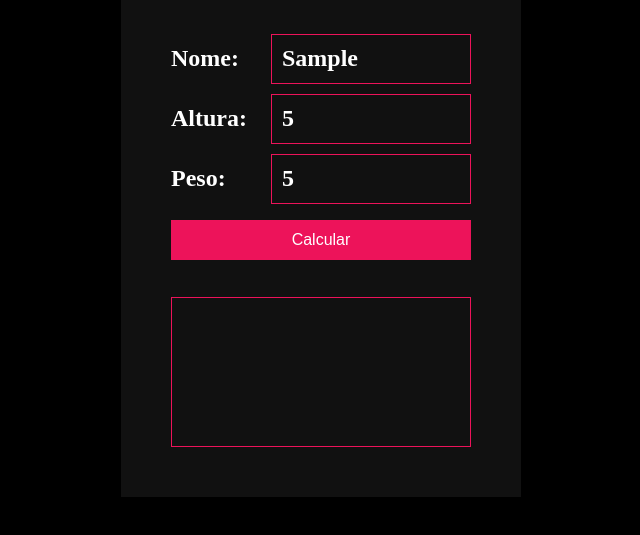
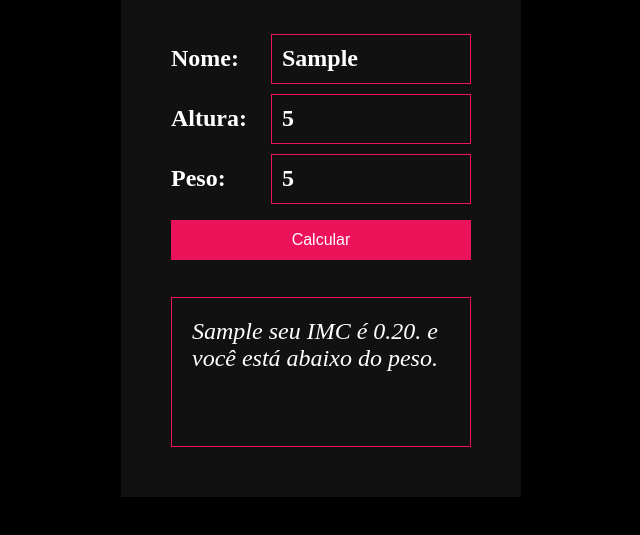
Before and after one commit to arthurpiloto/calculadora-imc-js, a plain HTML site: page index.html in a window 1280 px wide. Both pictures are taken after typing "Sample", "5", "5" into the empty fields and a click on the button "Calcular". Shown: the part 203-738 px from the top of the page, without its empty margins (319-959 px from the left). Drawn offline with Linux system fonts and the light colour scheme.

Commit message:
calculadora finalizada

```diff
--- a/app.js
+++ b/app.js
@@ -2,16 +2,43 @@
 
 function mostrarResultado () {
     const nome = document.getElementById(`nome`).value
-    const altura = document.getElementById(`altura`).value
-    const peso = document.getElementById(`peso`).value
+    const altura = +document.getElementById(`altura`).value
+    const peso = +document.getElementById(`peso`).value
     const imcForm = document.getElementById(`imc-form`)
+    const resultado = document.getElementById(`result`)
 
-    console.log(imcForm.reportValidity())
+    if (imcForm.reportValidity())
+    {
+        const valorIMC = (peso / altura ** 2).toFixed(2)
+        let classificacao = ''
 
-    console.log(`nome: ${nome}`)
-    console.log(`peso: ${peso}`)
-    console.log(`altura: ${altura}`)
+        if (valorIMC < 18.5)
+        {
+            classificacao = `abaixo do peso.`
+        }
+        else if (valorIMC < 25)
+        {
+            classificacao = `com peso ideal. Parebéns.`
+        }
+        else if (valorIMC < 30)
+        {
+            classificacao = `levemente acima do peso.`
+        }
+        else if (valorIMC < 35)
+        {
+            classificacao = `com obesidade grau I.`
+        }
+        else if (valorIMC < 40)
+        {
+            classificacao = `com obesidade grau II.`
+        }
+        else
+        {
+            classificacao = `com obesidade grau III. Cuidado.`
+        }
 
+        resultado.textContent = `${nome} seu IMC é ${valorIMC}. e você está ${classificacao}`
+    }
 }
 
 const calcular = document.getElementById(`calcular`).addEventListener(`click`, mostrarResultado)
--- a/index.html
+++ b/index.html
@@ -27,7 +27,7 @@
                 </div>
             </form>
             <button id="calcular" class="button template">Calcular</button>
-            <div class="result"></div>
+            <div id="result" class="result"></div>
         </div>
     </main>
 </body>
```
